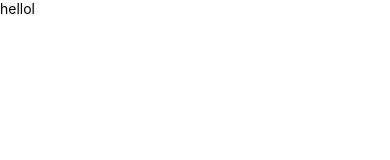
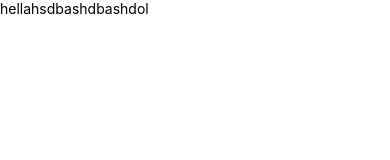
Before and after one commit to AdityaShuk1a/Serv-Ease, a React Native app in the folder frontend/: screen / in a window 390 px wide. Shown: the top 160 px of the page. Built offline with nearby package versions, Linux system fonts and the light colour scheme.

Commit message:
initialized frontend

```diff
--- a/frontend/Pages/OrderHistory.jsx
+++ b/frontend/Pages/OrderHistory.jsx
@@ -43,7 +43,7 @@ const OrderHistory = () => {
   return (
     <>
       <View style={styles.mainContainer}>
-        <Text>hellol</Text>
+        <Text>hellahsdbashdbashdol</Text>
       </View>
     </>
   );
```
